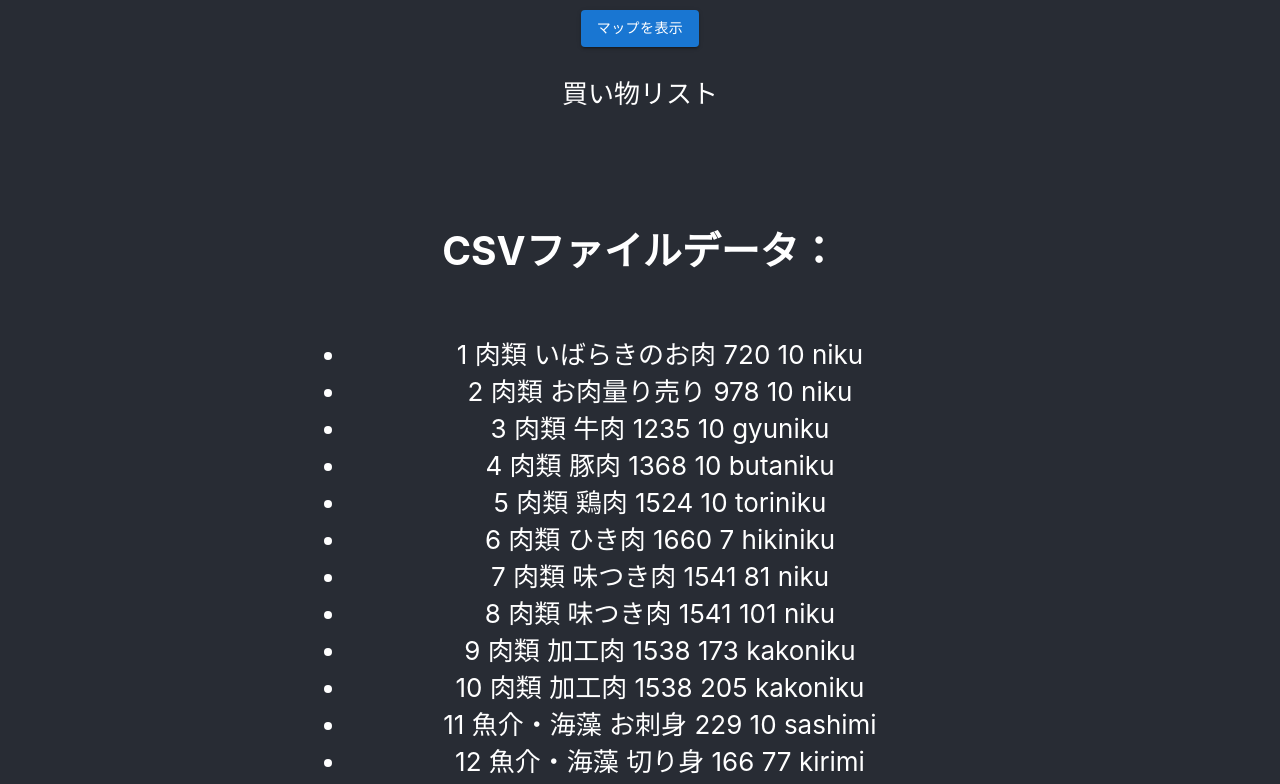
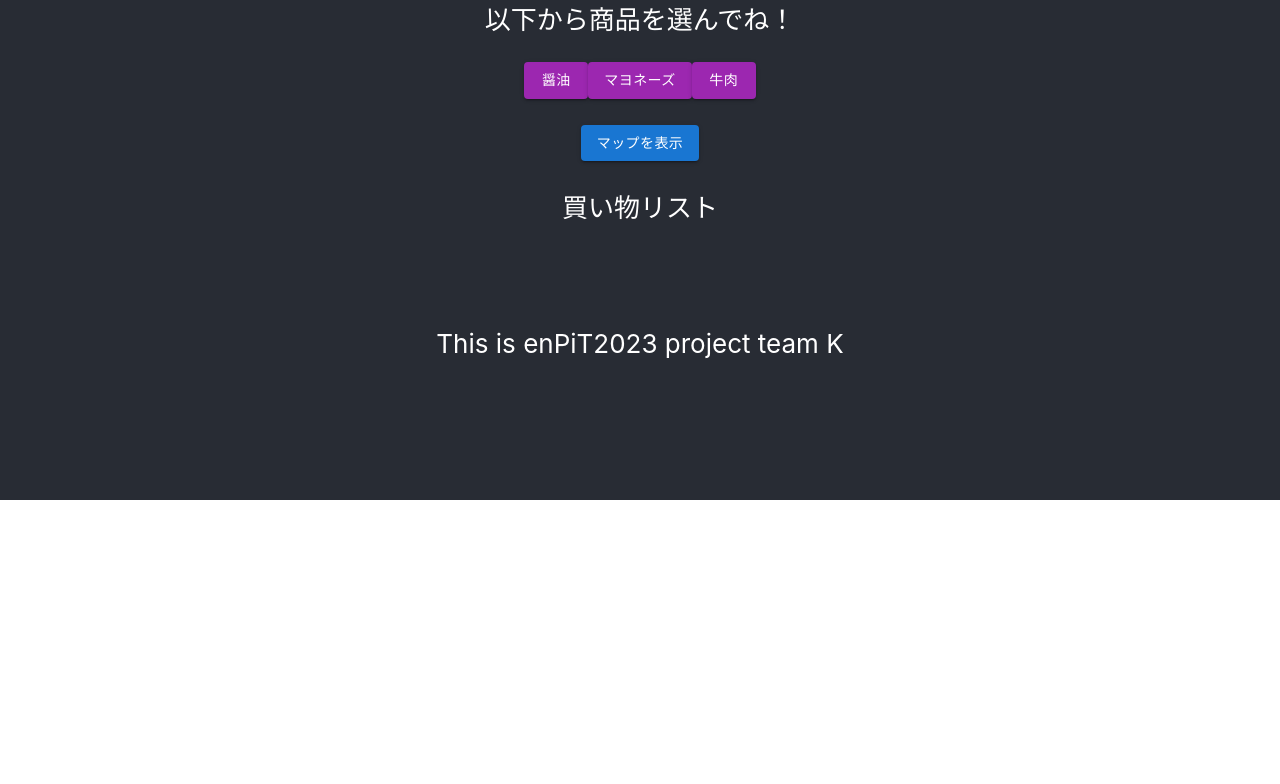
Before and after one commit to enpitut2023/MarketMap_front, a React (Create React App) app: page / in a window 1280 px wide. Shown: the part 300-1084 px from the top of the page. After the commit the page ends 800 px from the top, so only its background shows below. Built offline with nearby package versions, Linux system fonts and the light colour scheme.

Commit message:
CSVコメントアウト

```diff
--- a/src/App.jsx
+++ b/src/App.jsx
@@ -77,16 +77,16 @@ function App() {
             <li key={index}>{name}</li>
           ))}
         </ul>
-        <h2>CSVファイルデータ：</h2>
-        <ul>
-          {csvData.map((row, index) => (
-            <li key={index}>
-              {Object.entries(row).map(([key, value]) => (
-                <span key={key}>{`${value} `}</span>
-              ))}
-            </li>
-          ))}
-        </ul>
+        {/* <h2>CSVファイルデータ：</h2> */}
+        {/* <ul> */}
+          {/* {csvData.map((row, index) => ( */}
+            {/* <li key={index}> */}
+              {/* {Object.entries(row).map(([key, value]) => ( */}
+                {/* <span key={key}>{`${value} `}</span> */}
+              {/* ))} */}
+            {/* </li> */}
+          {/* ))} */}
+        {/* </ul> */}
         <p>
           This is enPiT2023 project team K
         </p>
```
